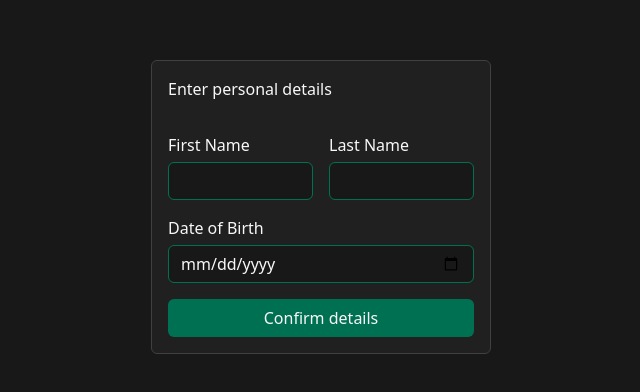
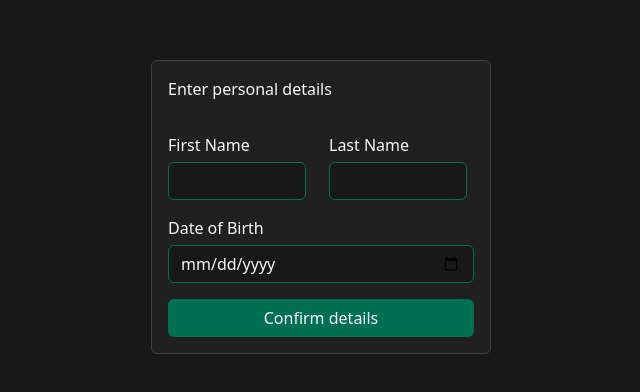
Before and after one commit to Reown/shift-management, a React (Vite) app in the folder client-react/: page /setup in a window 1280 px wide. Shown: the part 140-532 px from the top of the page, without its empty margins (319-959 px from the left). Built offline with nearby package versions, Linux system fonts and the light colour scheme.

Commit message:
fixed div spacing

```diff
--- a/client-react/src/App.css
+++ b/client-react/src/App.css
@@ -24,7 +24,7 @@ body {
     border-color: #007053;
     color: #F8F8F8;
     margin-top: 5px;
-    width:100%;
+    width:95%;
 }
 
 .textfield:focus{
--- a/client-react/src/components/LabeledTextField.tsx
+++ b/client-react/src/components/LabeledTextField.tsx
@@ -1,5 +1,3 @@
-import { ReactNode } from "react";
-
 interface LabeledTextFieldProps {
   children: string[];
   onChange: (value: string) => void;
@@ -14,8 +12,9 @@ export const LabeledTextField = ({
   };
   const label = children[0];
   const type = children[1];
+
   return (
-    <div className="labeledtextfield">
+    <>
       <label>{label}</label>
       <input
         type={type}
@@ -23,6 +22,6 @@ export const LabeledTextField = ({
         onChange={handleChange}
         required
       ></input>
-    </div>
+    </>
   );
 };
```
